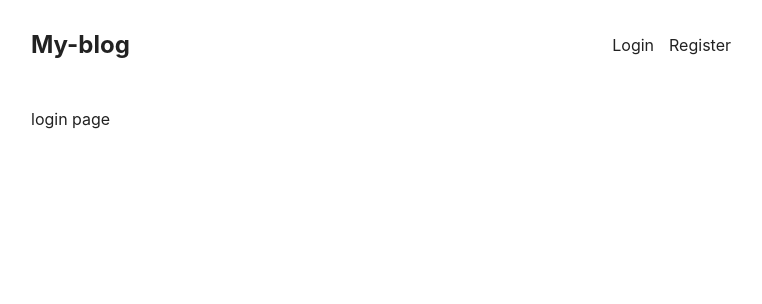
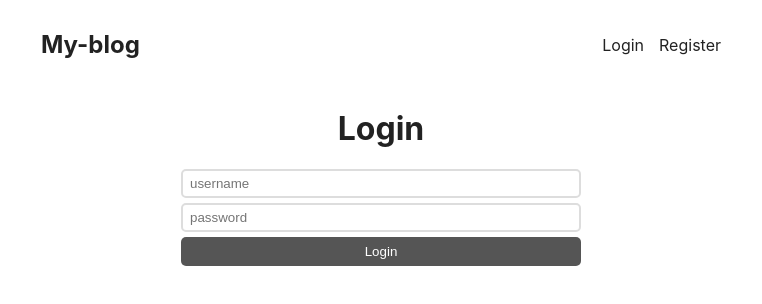
Before and after one commit to FehertoiTamas/mern_blog, a React (Create React App) app in the folder client/: page /login in a window 1280 px wide. Shown: the top 304 px of the page, without its empty margins (259-1021 px from the left). Built offline with nearby package versions, Linux system fonts and the light colour scheme.

Commit message:
add Login and Register pages

```diff
--- a/client/src/App.css
+++ b/client/src/App.css
@@ -1,3 +1,7 @@
+* {
+  box-sizing: border-box;
+}
+
 body {
   color: #222;
 }
@@ -64,3 +68,33 @@
   margin: 10px 0;
   line-height: 1.4rem;
 }
+
+form.login,
+form.register {
+  max-width: 400px;
+  margin: 0 auto;
+}
+
+input {
+  display: block;
+  margin-bottom: 5px;
+  width: 100%;
+  padding: 5px 7px;
+  border: 2px solid #ddd;
+  border-radius: 5px;
+  background-color: #fff;
+}
+
+button {
+  width: 100%;
+  display: block;
+  background-color: #555;
+  border: 0;
+  color: #fff;
+  border-radius: 5px;
+  padding: 7px 0;
+}
+
+form h1 {
+  text-align: center;
+}
--- a/client/src/App.js
+++ b/client/src/App.js
@@ -1,25 +1,18 @@
 import './App.css';
-import Header from './Header';
-import Post from './Post';
+import Layout from './Layout';
+import IndexPage from './pages/IndexPage';
 import { Route, Routes } from "react-router-dom"
+import LoginPage from './pages/LoginPage';
+import RegisterPage from './pages/RegisterPage';
 
 function App() {
   return (
     <Routes>
-      <Route index element={
-        <main>
-          <Header />
-          <Post />
-          <Post />
-          <Post />
-        </main>
-      } />
-      <Route path={'/login'} element={
-        <main>
-          <Header />
-          <div>login page</div>
-        </main>
-      } />
+      <Route path="/" element={<Layout />} >
+        <Route index element={<IndexPage />} />
+        <Route path={'/login'} element={<LoginPage />} />
+        <Route path={'/register'} element={<RegisterPage />} />
+      </Route>
     </Routes>
   );
 }
--- a/client/src/Header.js
+++ b/client/src/Header.js
@@ -4,7 +4,7 @@
 const Header = () => {
   return (
     <header>
-      <a href="" className="logo">My-blog</a>
+      <Link to="/" className="logo">My-blog</Link>
       <nav>
         <Link to="/login">Login</Link>
         <Link to="/register">Register</Link>
--- /dev/null
+++ b/client/src/Layout.js
@@ -0,0 +1,14 @@
+import React from 'react'
+import Header from './Header'
+import { Outlet } from 'react-router-dom'
+
+const Layout = () => {
+  return (
+    <main>
+      <Header />
+      <Outlet />
+    </main>
+  )
+}
+
+export default Layout
--- /dev/null
+++ b/client/src/pages/IndexPage.js
@@ -0,0 +1,14 @@
+import React from 'react'
+import Post from '../Post'
+
+const IndexPage = () => {
+  return (
+    <div>
+      <Post />
+      <Post />
+      <Post />
+    </div>
+  )
+}
+
+export default IndexPage
--- /dev/null
+++ b/client/src/pages/LoginPage.js
@@ -0,0 +1,14 @@
+import React from 'react'
+
+const LoginPage = () => {
+  return (
+    <form className='login'>
+      <h1>Login</h1>
+      <input type="text" placeholder='username' />
+      <input type="password" placeholder='password' />
+      <button>Login</button>
+    </form>
+  )
+}
+
+export default LoginPage
--- /dev/null
+++ b/client/src/pages/RegisterPage.js
@@ -0,0 +1,15 @@
+import React from 'react'
+
+const RegisterPage = () => {
+  return (
+    <form className='register'>
+      <h1>Register</h1>
+      <input type="text" placeholder='username' />
+      <input type="password" placeholder='password' />
+      <button>Register</button>
+    </form>
+
+  )
+}
+
+export default RegisterPage
```
